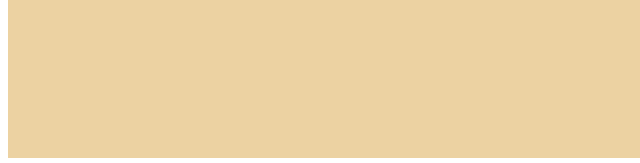
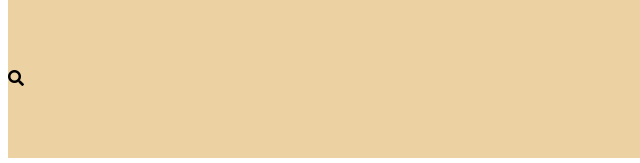
Before and after one commit to Dunia1993/20240923-Nuevo, a plain HTML site: page index.html in a window 1280 px wide. Shown: the part 649-812 px from the top of the page, 0-640 px from the left. Drawn offline with Linux system fonts and the light colour scheme; a web font is replaced by a local one.

Commit message:
incerte una imagen de una lupa en index.html

```diff
--- a/index.html
+++ b/index.html
@@ -18,8 +18,9 @@
 </head>
 
 <body>
+
     <main>
-
+         <i class="fas fa-search"></i>
         <div class="titulo">
 
             <div id="uno">
```
